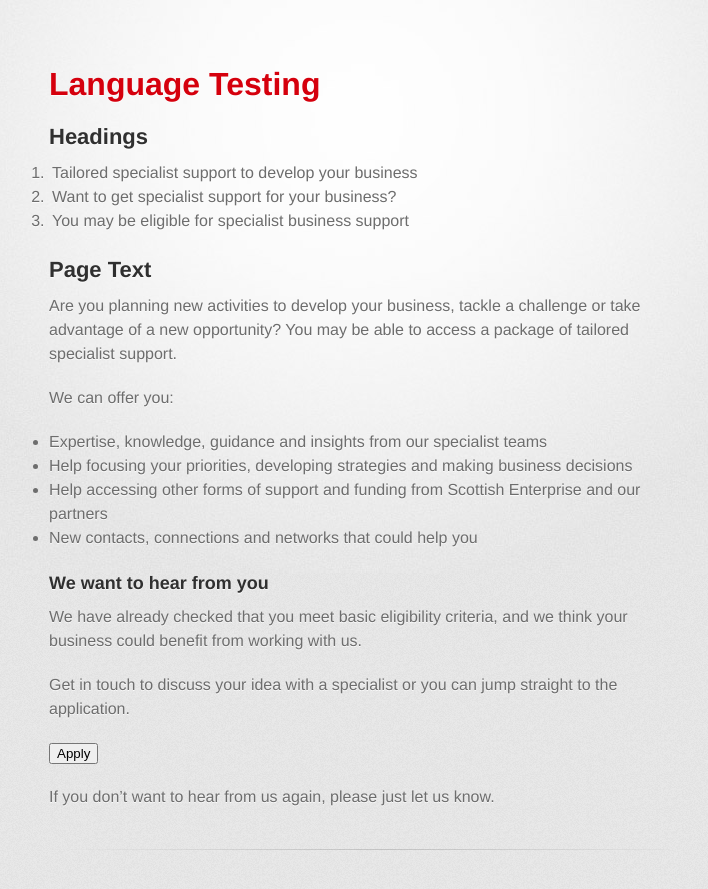
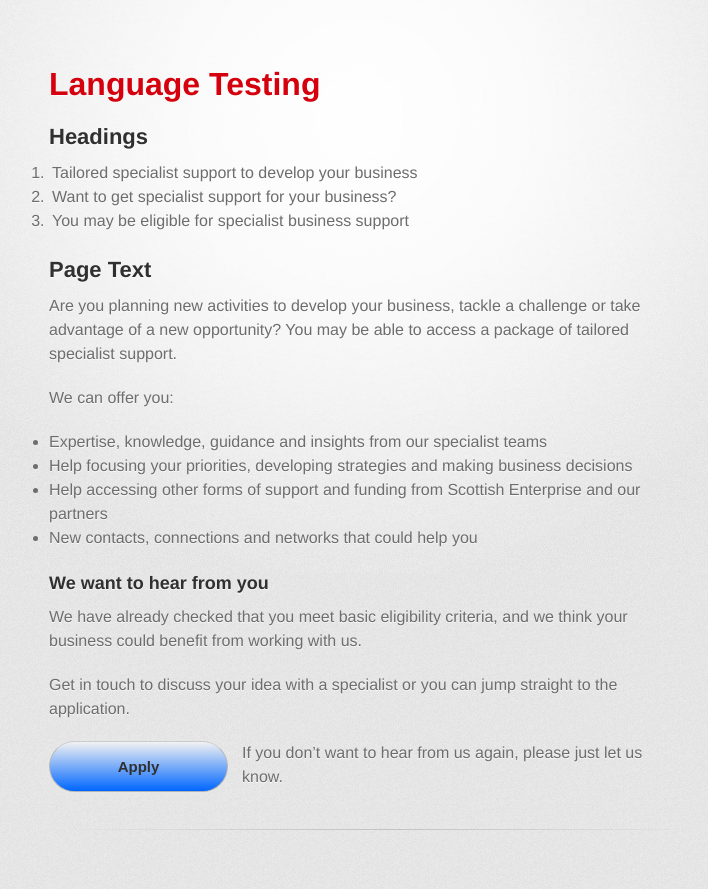
Before and after one commit to scotentSD/md, a Jekyll site: the page built from index.md, in a window 1280 px wide. Shown: the top 889 px of the page, without its empty margins (281-989 px from the left). Built offline with Jekyll 4.4.1, drawn with Linux system fonts in a browser that asks for light colours; some web fonts are replaced; our own code applies the rules of GitHub Pages for plain Markdown files; the repository's description, which GitHub fills in, is left out.

Commit message:
Update jekyll-theme-tactile.scss
mk

```diff
--- a/_sass/jekyll-theme-tactile.scss
+++ b/_sass/jekyll-theme-tactile.scss
@@ -105,7 +105,7 @@ header h2 {
   margin-bottom: 40px;
 }
 
-a.button button{
+a.button, button{
   display: block;
   float: left;
   width: 179px;
```
